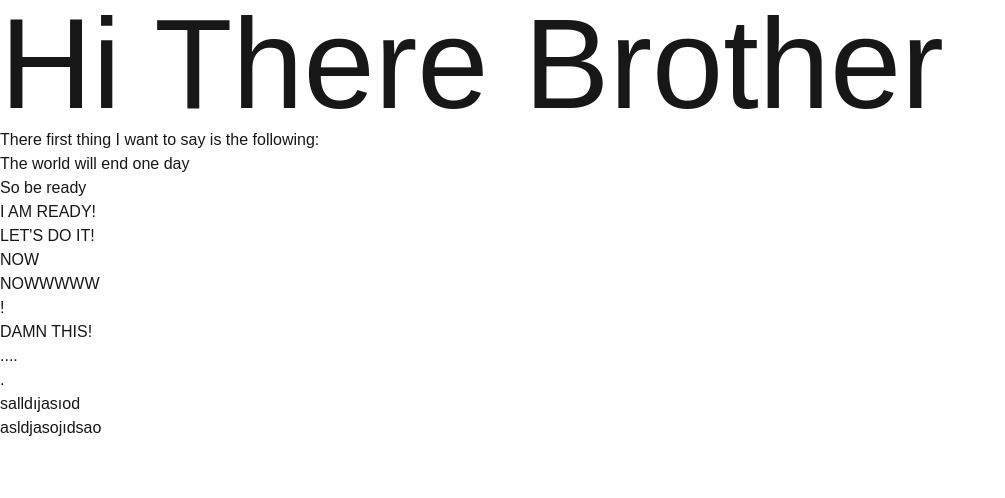
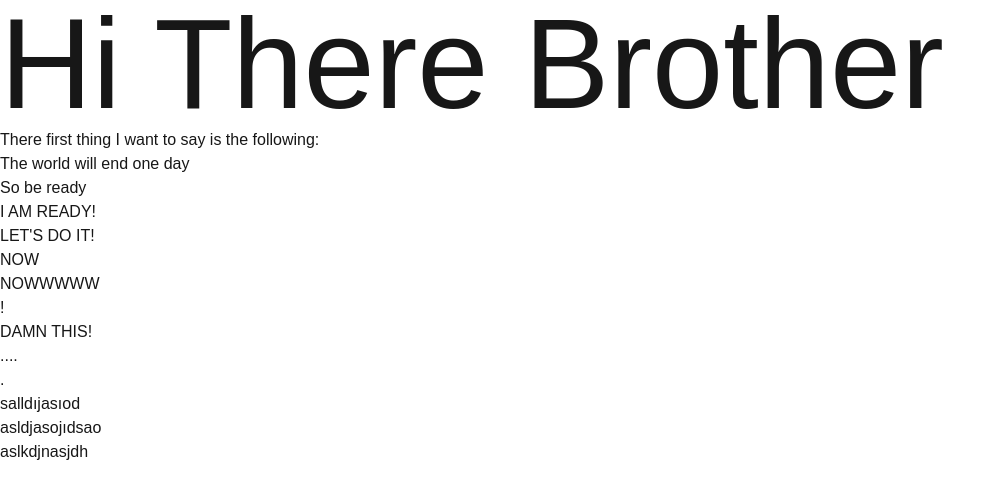
Before and after one commit to BrahimBoussada/to-delete-later, a Next.js app: page / in a window 1280 px wide. Shown: the top 498 px of the page, without its empty margins (0-1005 px from the left). Built offline with nearby package versions, Linux system fonts and the light colour scheme.

Commit message:
asdsalıdja

```diff
--- a/src/app/page.tsx
+++ b/src/app/page.tsx
@@ -17,6 +17,7 @@ export default function Home() {
       <p>.</p>
       <p>salldıjasıod</p>
       <p>asldjasojıdsao</p>
+      <p>aslkdjnasjdh</p>
     </main>
   );
 }
```
